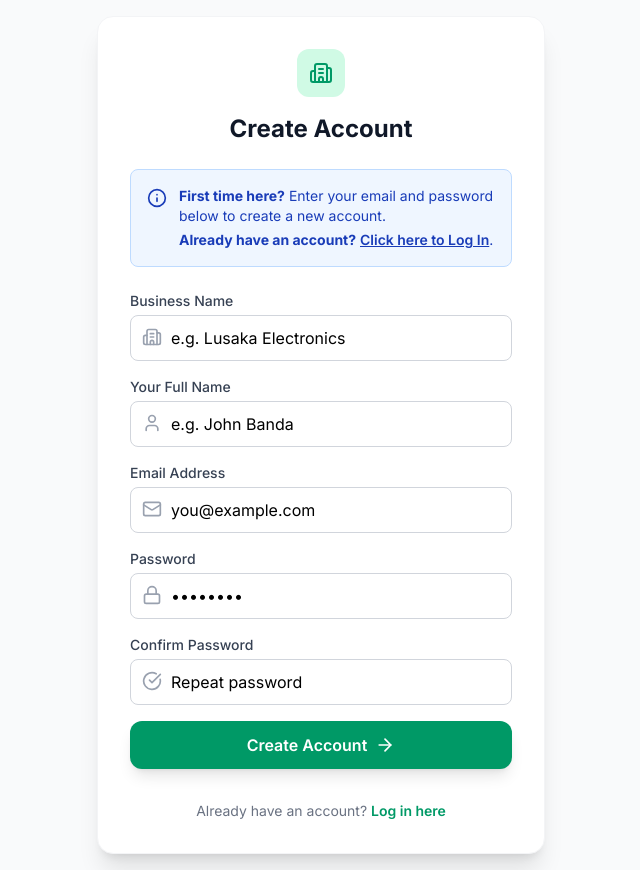
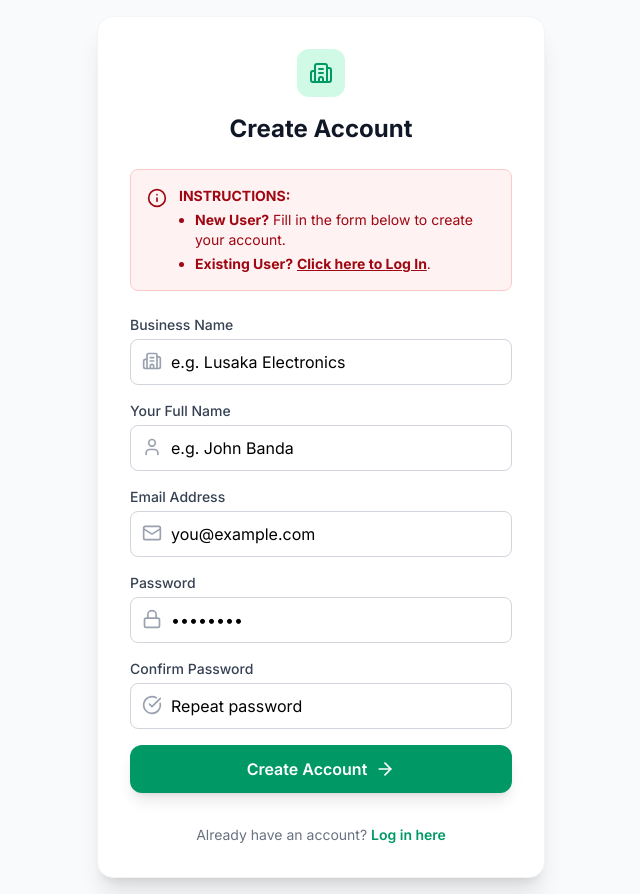
Before and after one commit to thezedpos/ZedPOS, a Next.js app: page /signup in a window 1280 px wide. Shown: the whole page, without its empty margins (319-959 px from the left). Before the commit the page ends 870 px from the top, so only its background shows below. Built offline with nearby package versions, Linux system fonts and the light colour scheme; no server answers.

Commit message:
signup message

```diff
--- a/src/app/signup/page.tsx
+++ b/src/app/signup/page.tsx
@@ -36,9 +36,9 @@ export default function SignupPage() {
     const businessName = formData.get("businessName")?.toString().trim();
     const confirmPassword = formData.get("confirmPassword")?.toString().trim();
 
-    // Validation: Stop empty submissions
+    // Validation
     if (!email || !password || !fullName || !businessName) {
-      setError("Please fill in all fields (Name, Business, Email, Password) to sign up.");
+      setError("Please fill in all fields.");
       setLoading(false);
       return;
     }
@@ -58,11 +58,17 @@ export default function SignupPage() {
       });
 
       if (authError) throw authError;
+
+      // CRITICAL CHECK: If Supabase still wants email verification, stop here.
+      if (!authData.user && !authData.session) {
+          throw new Error("Please disable 'Confirm Email' in Supabase Dashboard -> Auth -> Providers -> Email.");
+      }
+
       if (!authData.user) throw new Error("No user created");
 
       const userId = authData.user.id;
 
-      // 2. Create Business & Link User
+      // 2. Create Business
       const trialEndDate = new Date();
       trialEndDate.setDate(trialEndDate.getDate() + 30);
       const isoDate = trialEndDate.toISOString();
@@ -83,6 +89,7 @@ export default function SignupPage() {
 
       if (businessError) throw new Error(businessError.message);
 
+      // 3. Link User
       await supabase.from('business_members').insert([{
         business_id: businessData.id,
         user_id: userId,
@@ -97,6 +104,7 @@ export default function SignupPage() {
 
     } catch (err: any) {
       console.error("Signup Error:", err);
+      // Friendly error handling
       if (err.message?.includes("anonymous")) {
          setError("Please enter a valid email and password.");
       } else {
@@ -119,18 +127,21 @@ export default function SignupPage() {
           <h1 className="text-2xl font-bold text-gray-900">Create Account</h1>
         </div>
 
-        {/* --- NEW INSTRUCTION MESSAGE --- */}
-        <div className="bg-blue-50 border border-blue-200 rounded-lg p-4 mb-6 text-sm text-blue-800 flex items-start gap-3">
+        {/* --- INSTRUCTION MESSAGE (RED & VISIBLE) --- */}
+        <div className="bg-red-50 border border-red-200 rounded-lg p-4 mb-6 text-sm text-red-800 flex items-start gap-3">
           <Info className="w-5 h-5 flex-shrink-0 mt-0.5" />
           <div className="space-y-1">
-            <p><strong>First time here?</strong> Enter your email and password below to create a new account.</p>
-            <p><strong>Already have an account?</strong> <Link href="/login" className="underline font-semibold hover:text-blue-600">Click here to Log In</Link>.</p>
+             <p className="font-bold">INSTRUCTIONS:</p>
+             <ul className="list-disc pl-4 space-y-1">
+               <li><strong>New User?</strong> Fill in the form below to create your account.</li>
+               <li><strong>Existing User?</strong> <Link href="/login" className="underline font-bold hover:text-red-900">Click here to Log In</Link>.</li>
+             </ul>
           </div>
         </div>
 
         {/* Error Banner */}
         {error && (
-          <div className="mb-6 bg-red-50 border border-red-200 text-red-700 p-3 rounded-lg flex items-start text-sm animate-in fade-in">
+          <div className="mb-6 bg-yellow-50 border border-yellow-200 text-yellow-800 p-3 rounded-lg flex items-start text-sm animate-in fade-in">
             <AlertCircle className="w-5 h-5 mr-2 shrink-0" />
             <span>{error}</span>
           </div>
```
